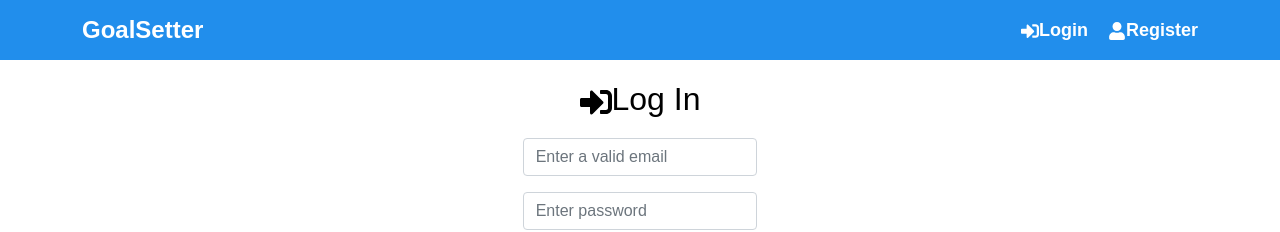
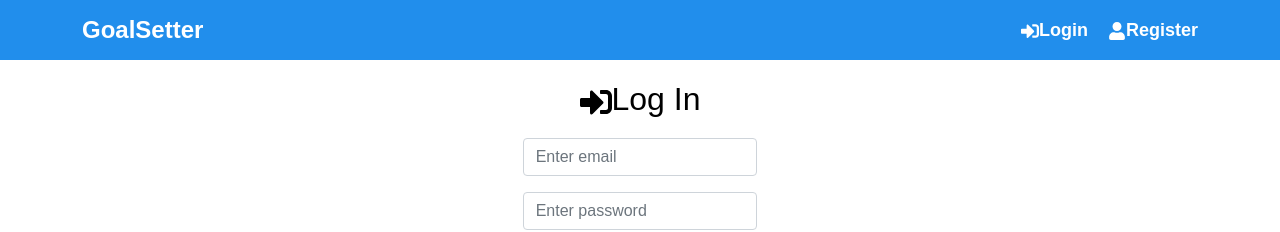
Before and after one commit to DonAttai/goals-app-frontend, a React (Create React App) app: page /login in a window 1280 px wide. Shown: the top 232 px of the page. Built offline with nearby package versions, Linux system fonts and the light colour scheme; no server answers.

Commit message:
modified the login form

```diff
--- a/src/pages/Login.jsx
+++ b/src/pages/Login.jsx
@@ -44,13 +44,13 @@ function Login() {
             <Form.Group className="mb-3" controld="email">
               <Form.Control
                 {...register("email", {
-                  required: "Please,enter your email",
+                  required: "Please, enter your email",
                   pattern: {
                     value: /^[A-Z0-9._%+-]+@[A-Z0-9.-]+\.[A-Z]{2,}$/i,
                     message: "Please, enter a valid email",
                   },
                 })}
-                placeholder="Enter a valid email"
+                placeholder="Enter email"
                 autoComplete="off"
               />
               {errors.email && (
```
